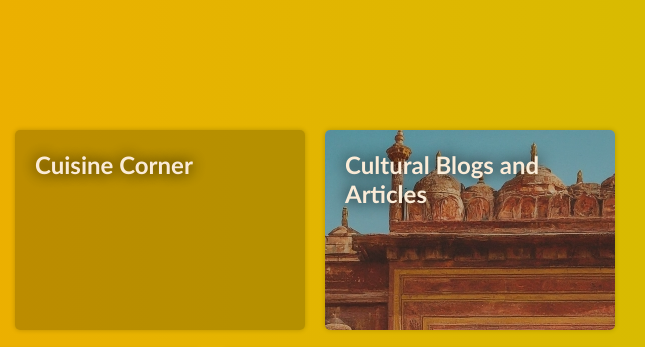
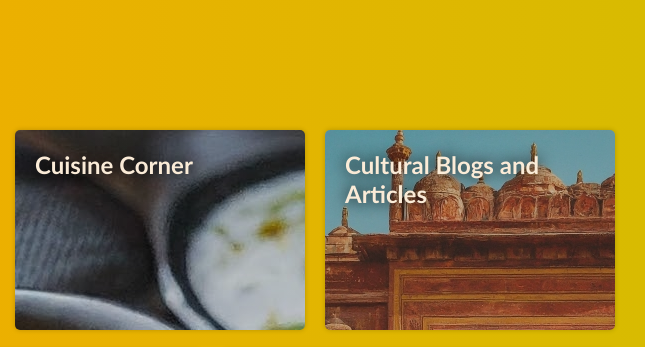
Before and after one commit to om-muddapur7/Heritage, a plain HTML site: page index.html in a window 1280 px wide. Shown: the part 2880-3227 px from the top of the page, 635-1280 px from the left. Drawn offline with Linux system fonts and the light colour scheme.

Commit message:
temple_css.css

```diff
--- a/temple_css.css
+++ b/temple_css.css
@@ -405,7 +405,7 @@
 
         .i3{
             background-size: cover;
-            background: linear-gradient(rgba(0,0,0,0.2),rgba(0,0,0,0.2)) ,url('cuisine.jpg');
+            background: linear-gradient(rgba(0,0,0,0.2),rgba(0,0,0,0.2)) ,url('cuisine.jpeg');
         }
 
         .i4{
```
